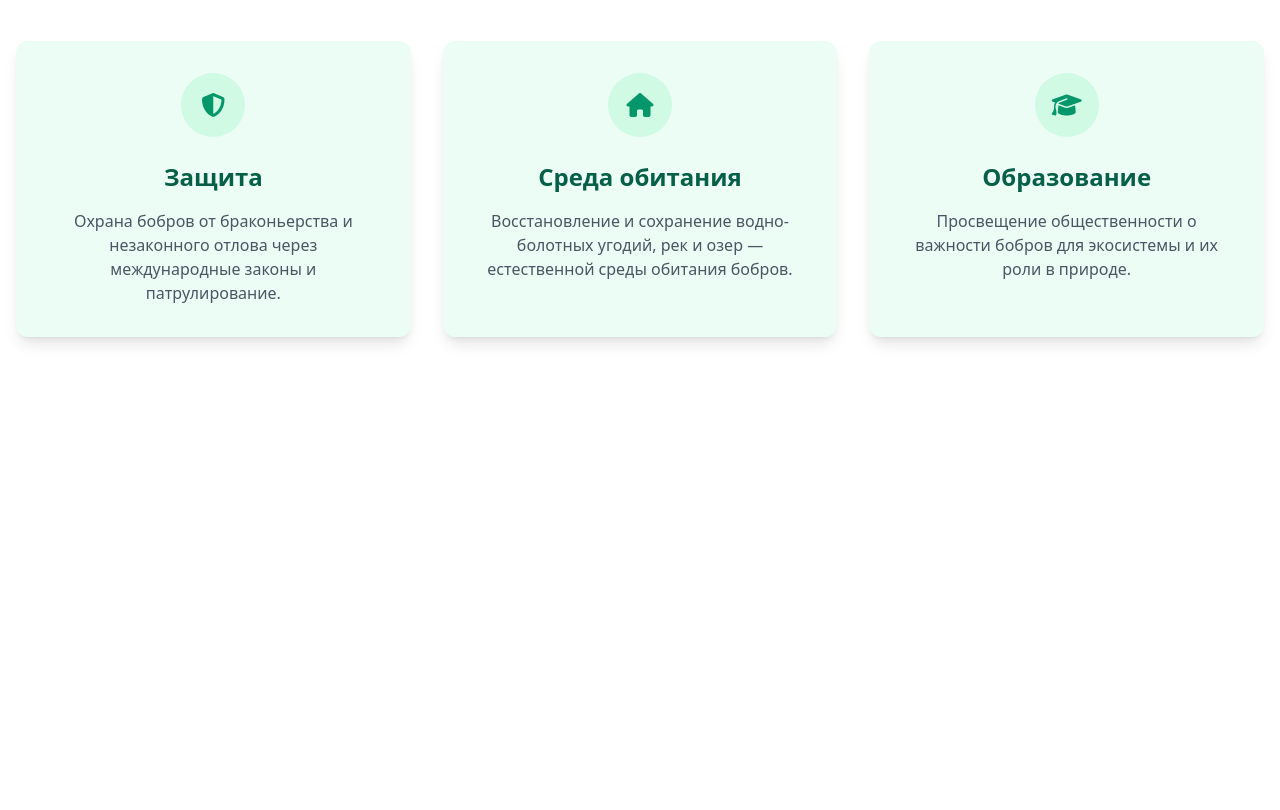
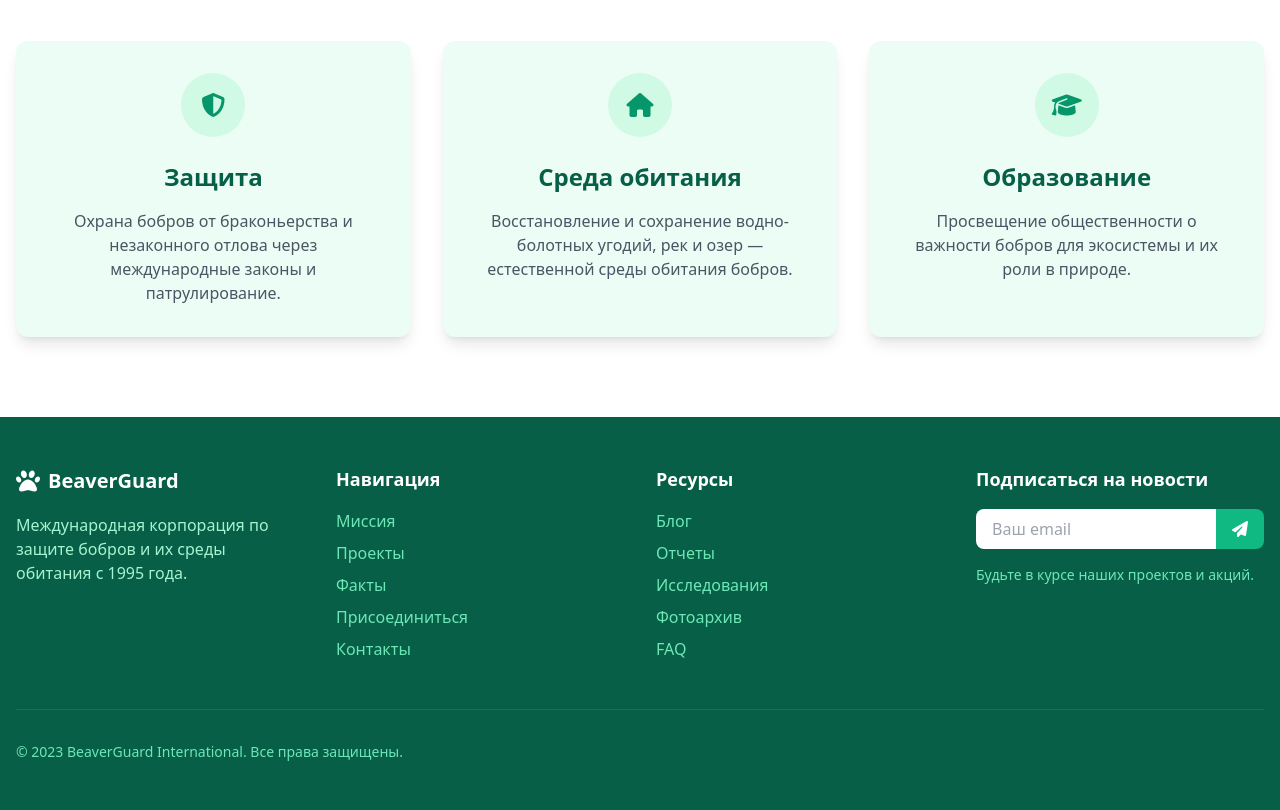
Before and after one commit to ikonvb/beaver-def, a plain HTML site: page index.html in a window 1280 px wide. Shown: the part 963-1773 px from the top of the page. Before the commit the page ends 1380 px from the top, so only its background shows below. Drawn offline with nearby package versions, Linux system fonts and the light colour scheme.

Commit message:
start footer

```diff
--- a/index.html
+++ b/index.html
@@ -317,5 +317,150 @@
   </div>
 </section>
 
+<!-- Footer -->
+<footer id="site-footer" class="bg-emerald-800 text-white py-12">
+  <div class="container mx-auto px-4">
+    <div class="grid grid-cols-1 md:grid-cols-4 gap-8">
+      <div>
+        <div class="flex items-center space-x-2 mb-4">
+          <i class="fas fa-paw text-2xl"></i>
+          <span class="text-xl font-bold">BeaverGuard</span>
+        </div>
+        <p class="text-emerald-200">
+          Международная корпорация по защите бобров и их среды обитания с 1995
+          года.
+        </p>
+      </div>
+
+      <div>
+        <h4 class="text-lg font-bold mb-4">Навигация</h4>
+        <ul class="space-y-2">
+          <li>
+            <a
+                href="#mission"
+                class="text-emerald-300 hover:text-white transition"
+            >Миссия</a
+            >
+          </li>
+          <li>
+            <a
+                href="#projects"
+                class="text-emerald-300 hover:text-white transition"
+            >Проекты</a
+            >
+          </li>
+          <li>
+            <a
+                href="#facts"
+                class="text-emerald-300 hover:text-white transition"
+            >Факты</a
+            >
+          </li>
+          <li>
+            <a
+                href="#join"
+                class="text-emerald-300 hover:text-white transition"
+            >Присоединиться</a
+            >
+          </li>
+          <li>
+            <a
+                href="#contact"
+                class="text-emerald-300 hover:text-white transition"
+            >Контакты</a
+            >
+          </li>
+        </ul>
+      </div>
+
+      <div>
+        <h4 class="text-lg font-bold mb-4">Ресурсы</h4>
+        <ul class="space-y-2">
+          <li>
+            <a
+                href="#"
+                class="text-emerald-300 hover:text-white transition"
+            >Блог</a
+            >
+          </li>
+          <li>
+            <a
+                href="#"
+                class="text-emerald-300 hover:text-white transition"
+            >Отчеты</a
+            >
+          </li>
+          <li>
+            <a
+                href="#"
+                class="text-emerald-300 hover:text-white transition"
+            >Исследования</a
+            >
+          </li>
+          <li>
+            <a
+                href="#"
+                class="text-emerald-300 hover:text-white transition"
+            >Фотоархив</a
+            >
+          </li>
+          <li>
+            <a
+                href="#"
+                class="text-emerald-300 hover:text-white transition"
+            >FAQ</a
+            >
+          </li>
+        </ul>
+      </div>
+
+      <div>
+        <h4 class="text-lg font-bold mb-4">Подписаться на новости</h4>
+        <form class="flex mb-4">
+          <input
+              type="email"
+              placeholder="Ваш email"
+              class="px-4 py-2 w-full rounded-l-lg focus:outline-none text-gray-800"
+          />
+          <button
+              type="submit"
+              class="bg-emerald-500 hover:bg-emerald-600 px-4 py-2 rounded-r-lg transition"
+          >
+            <i class="fas fa-paper-plane"></i>
+          </button>
+        </form>
+        <p class="text-sm text-emerald-300">
+          Будьте в курсе наших проектов и акций.
+        </p>
+      </div>
+    </div>
+
+    <div
+        class="border-t border-emerald-700 mt-12 pt-8 flex flex-col md:flex-row justify-between items-center"
+    >
+      <p class="text-emerald-300 text-sm mb-4 md:mb-0">
+        © 2023 BeaverGuard International. Все права защищены.
+      </p>
+      <!-- <div class="flex space-x-6">
+        <a href="#" class="text-emerald-300 hover:text-white transition"
+        ><i class="fab fa-facebook-f"></i
+        ></a>
+        <a href="#" class="text-emerald-300 hover:text-white transition"
+        ><i class="fab fa-twitter"></i
+        ></a>
+        <a href="#" class="text-emerald-300 hover:text-white transition"
+        ><i class="fab fa-instagram"></i
+        ></a>
+        <a href="#" class="text-emerald-300 hover:text-white transition"
+        ><i class="fab fa-linkedin-in"></i
+        ></a>
+        <a href="#" class="text-emerald-300 hover:text-white transition"
+        ><i class="fab fa-youtube"></i
+        ></a>
+      </div> -->
+    </div>
+  </div>
+</footer>
+
 </body>
 </html>
```
